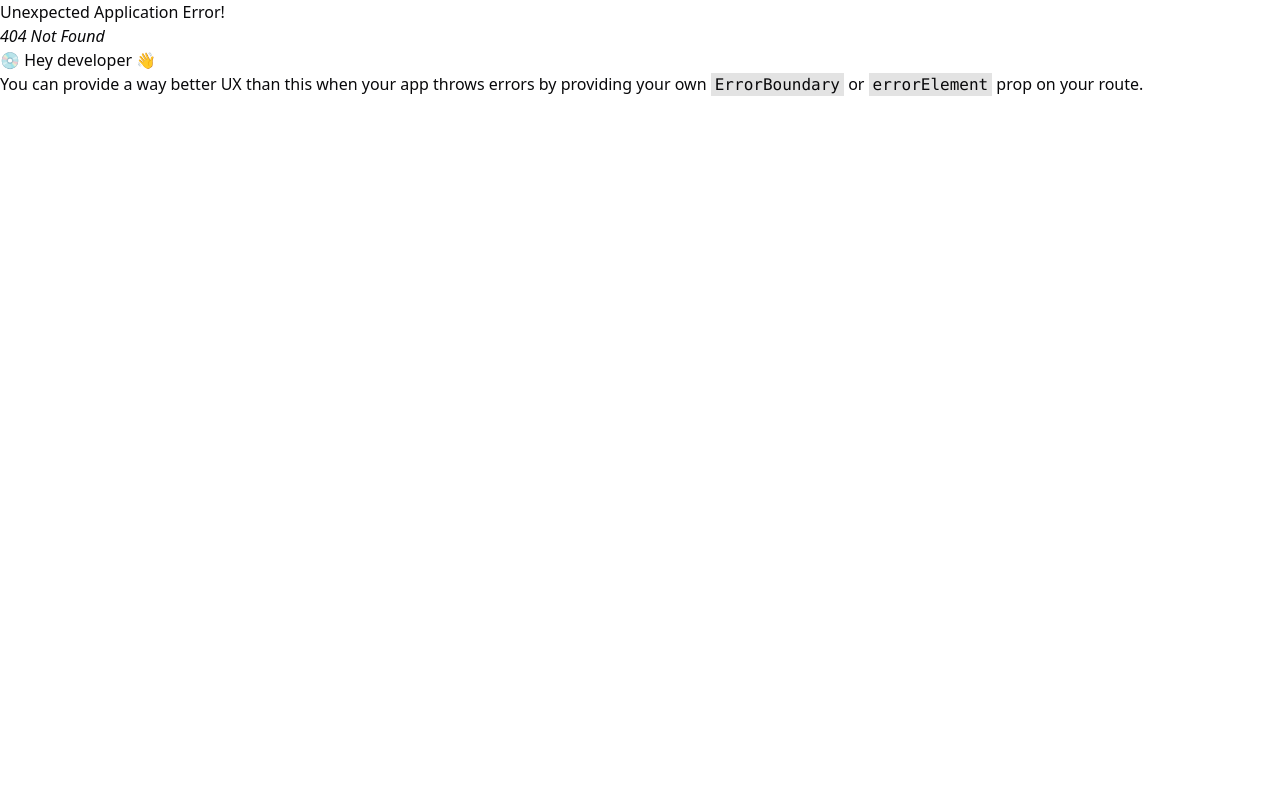
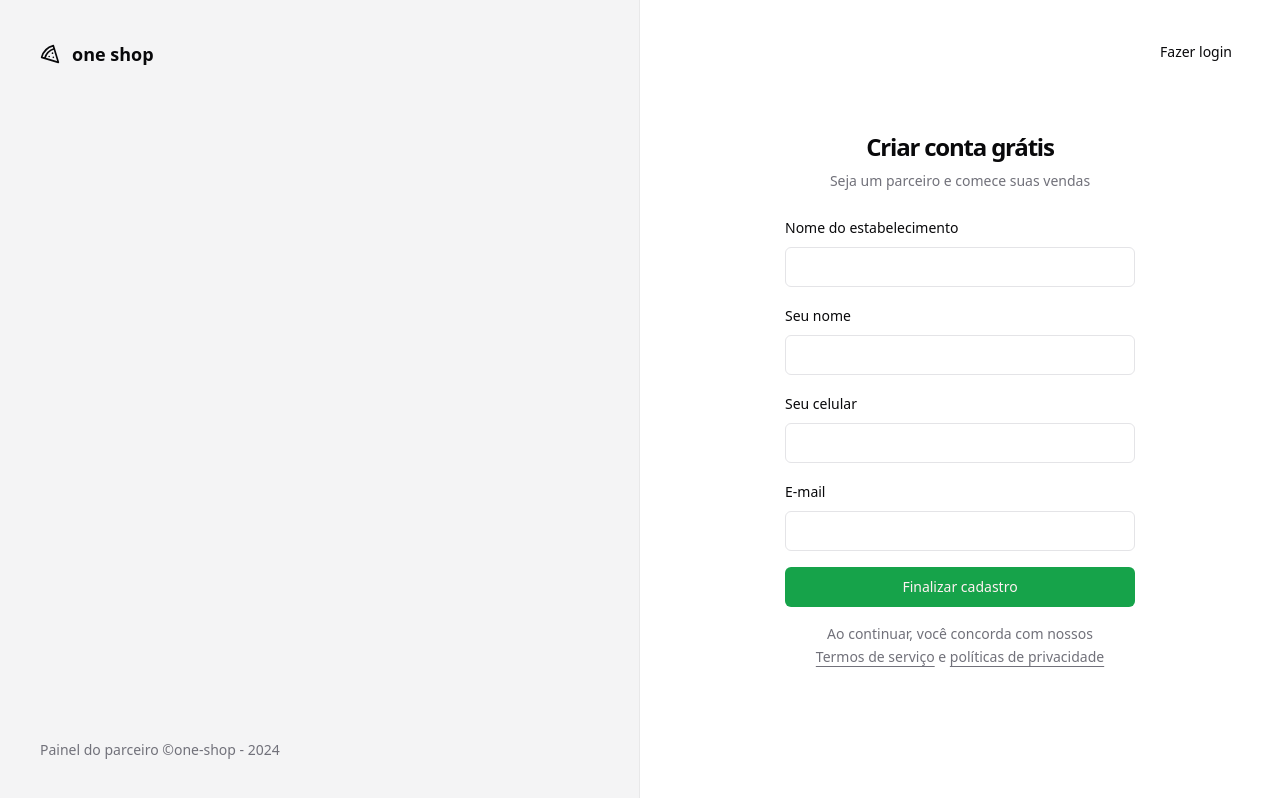
Before and after one commit to Gui-dev/one-shop, a React (Vite) app: page /sign-up in a window 1280 px wide. Before the commit this address had no page. Built offline with nearby package versions, Linux system fonts and the light colour scheme.

Commit message:
feat: add sign-in and sign-up pages

```diff
--- a/src/pages/_layouts/auth.tsx
+++ b/src/pages/_layouts/auth.tsx
@@ -14,7 +14,7 @@
         </footer>
       </div>
 
-      <div className="flex flex-col items-center justify-center">
+      <div className="relative flex flex-col items-center justify-center">
         <Outlet />
       </div>
     </div>
--- a/src/pages/auth/sign-in.tsx
+++ b/src/pages/auth/sign-in.tsx
@@ -1,29 +1,41 @@
+import { zodResolver } from '@hookform/resolvers/zod'
 import { Helmet } from 'react-helmet-async'
 import { useForm } from 'react-hook-form'
+import { Link } from 'react-router-dom'
 import { toast } from 'sonner'
 
 import { Button } from '@/components/ui/button'
 import { Input } from '@/components/ui/input'
 import { Label } from '@/components/ui/label'
-import { SignInData } from '@/validations/signin-validation'
+import { SignInData, signInValidation } from '@/validations/signin-validation'
 
 export const SignIn = () => {
   const {
     formState: { isSubmitting },
     handleSubmit,
     register,
-  } = useForm<SignInData>()
+  } = useForm<SignInData>({
+    resolver: zodResolver(signInValidation),
+  })
 
   const handleSignIn = async (data: SignInData) => {
     console.log(data)
     await new Promise((resolve) => setTimeout(resolve, 2000))
-    toast.success('Enviamos um link de autenticação para seu e-mail')
+    toast.success('Enviamos um link de autenticação para seu e-mail', {
+      action: {
+        label: 'Reenviar',
+        onClick: () => handleSignIn(data),
+      },
+    })
   }
 
   return (
     <>
       <Helmet title="Login" />
       <div className="p-8">
+        <Button className="absolute right-8 top-8" asChild variant="ghost">
+          <Link to="/sign-up">Novo estabelecimento</Link>
+        </Button>
         <div className="flex w-[350px] flex-col justify-center gap-6">
           <div className="flex flex-col gap-2 text-center">
             <h1 className="text-2xl font-semibold tracking-tighter">
--- /dev/null
+++ b/src/pages/auth/sign-up.tsx
@@ -0,0 +1,111 @@
+import { zodResolver } from '@hookform/resolvers/zod'
+import { Helmet } from 'react-helmet-async'
+import { useForm } from 'react-hook-form'
+import { Link, useNavigate } from 'react-router-dom'
+import { toast } from 'sonner'
+
+import { Button } from '@/components/ui/button'
+import { Input } from '@/components/ui/input'
+import { Label } from '@/components/ui/label'
+import { SignUpData, signUpValidation } from '@/validations/signup-validation'
+
+export const SignUp = () => {
+  const navigation = useNavigate()
+  const {
+    formState: { isSubmitting },
+    handleSubmit,
+    register,
+  } = useForm<SignUpData>({
+    resolver: zodResolver(signUpValidation),
+  })
+
+  const handleSignUp = async (data: SignUpData) => {
+    try {
+      console.log(data)
+      await new Promise((resolve) => setTimeout(resolve, 2000))
+      toast.success('Estabelecimento cadastrado com sucesso', {
+        action: {
+          label: 'Login',
+          onClick: () => navigation('/sign-in'),
+        },
+      })
+    } catch {
+      toast.error('Erro ao cadastrar estabelecimento')
+    }
+  }
+
+  return (
+    <>
+      <Helmet title="Cadastro" />
+      <div className="p-8">
+        <Button className="absolute right-8 top-8" asChild variant="ghost">
+          <Link to="/sign-in">Fazer login</Link>
+        </Button>
+        <div className="flex w-[350px] flex-col justify-center gap-6">
+          <div className="flex flex-col gap-2 text-center">
+            <h1 className="text-2xl font-semibold tracking-tighter">
+              Criar conta grátis
+            </h1>
+            <p className="text-muted-foreground text-sm">
+              Seja um parceiro e comece suas vendas
+            </p>
+          </div>
+          <form className="space-y-4" onSubmit={handleSubmit(handleSignUp)}>
+            <div className="space-y-2">
+              <Label htmlFor="restaurant_name">Nome do estabelecimento</Label>
+              <Input
+                id="restaurant_name"
+                type="text"
+                {...register('restaurant_name')}
+              />
+            </div>
+
+            <div className="space-y-2">
+              <Label htmlFor="manager_name">Seu nome</Label>
+              <Input
+                id="manager_name"
+                type="text"
+                {...register('manager_name')}
+              />
+            </div>
+
+            <div className="space-y-2">
+              <Label htmlFor="phone">Seu celular</Label>
+              <Input id="phone" type="tel" {...register('phone')} />
+            </div>
+
+            <div className="space-y-2">
+              <Label htmlFor="email">E-mail</Label>
+              <Input id="email" type="email" {...register('email')} />
+            </div>
+
+            <Button className="w-full" disabled={isSubmitting}>
+              Finalizar cadastro
+            </Button>
+
+            <p className="text-muted-foreground px-6 text-center text-sm leading-relaxed">
+              Ao continuar, você concorda com nossos{' '}
+              <a
+                className="underline underline-offset-4"
+                href="http://"
+                target="_blank"
+                rel="noopener noreferrer"
+              >
+                Termos de serviço
+              </a>{' '}
+              e{' '}
+              <a
+                className="underline underline-offset-4"
+                href="http://"
+                target="_blank"
+                rel="noopener noreferrer"
+              >
+                políticas de privacidade
+              </a>
+            </p>
+          </form>
+        </div>
+      </div>
+    </>
+  )
+}
--- /dev/null
+++ b/src/validations/signup-validation.ts
@@ -0,0 +1,10 @@
+import { z } from 'zod'
+
+export const signUpValidation = z.object({
+  restaurant_name: z.string(),
+  manager_name: z.string(),
+  phone: z.string(),
+  email: z.string().email(),
+})
+
+export type SignUpData = z.infer<typeof signUpValidation>
```
Also changed, not shown: src/routes/router.tsx (+7 -3 lines).
